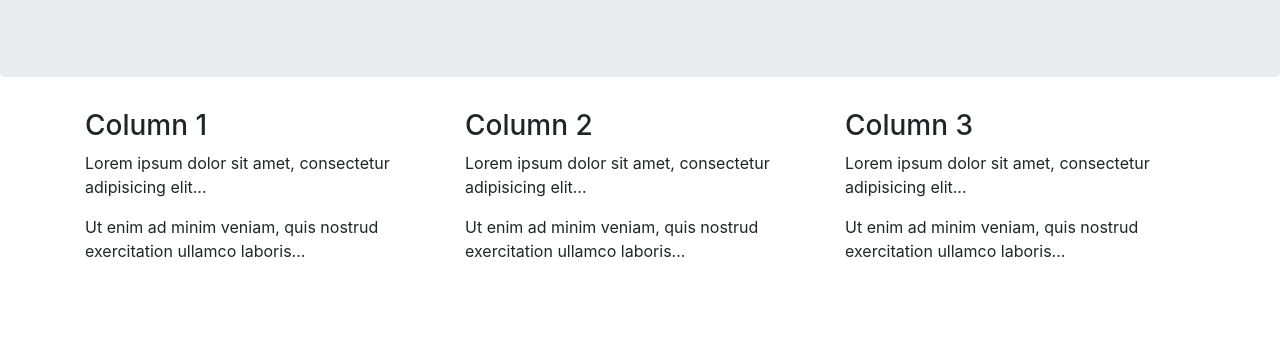
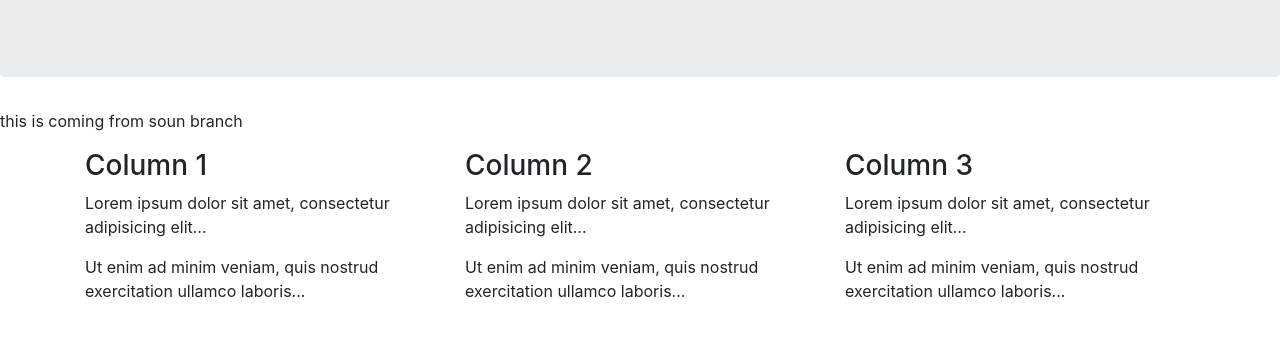
Before and after one commit to kushagrasatre/MicroWebsite, a plain HTML site: page index.html in a window 1280 px wide. Shown: the part 147-484 px from the top of the page. Drawn offline with nearby package versions, Linux system fonts and the light colour scheme.

Commit message:
sonu commit

```diff
--- a/index.html
+++ b/index.html
@@ -15,6 +15,8 @@
   <h1>My First Bootstrap Page</h1>
   <p>Resize this responsive page to see the effect!</p>
 </div>
+
+<p>this is coming from soun branch</p>
 
 <div class="container">
   <div class="row">
```
